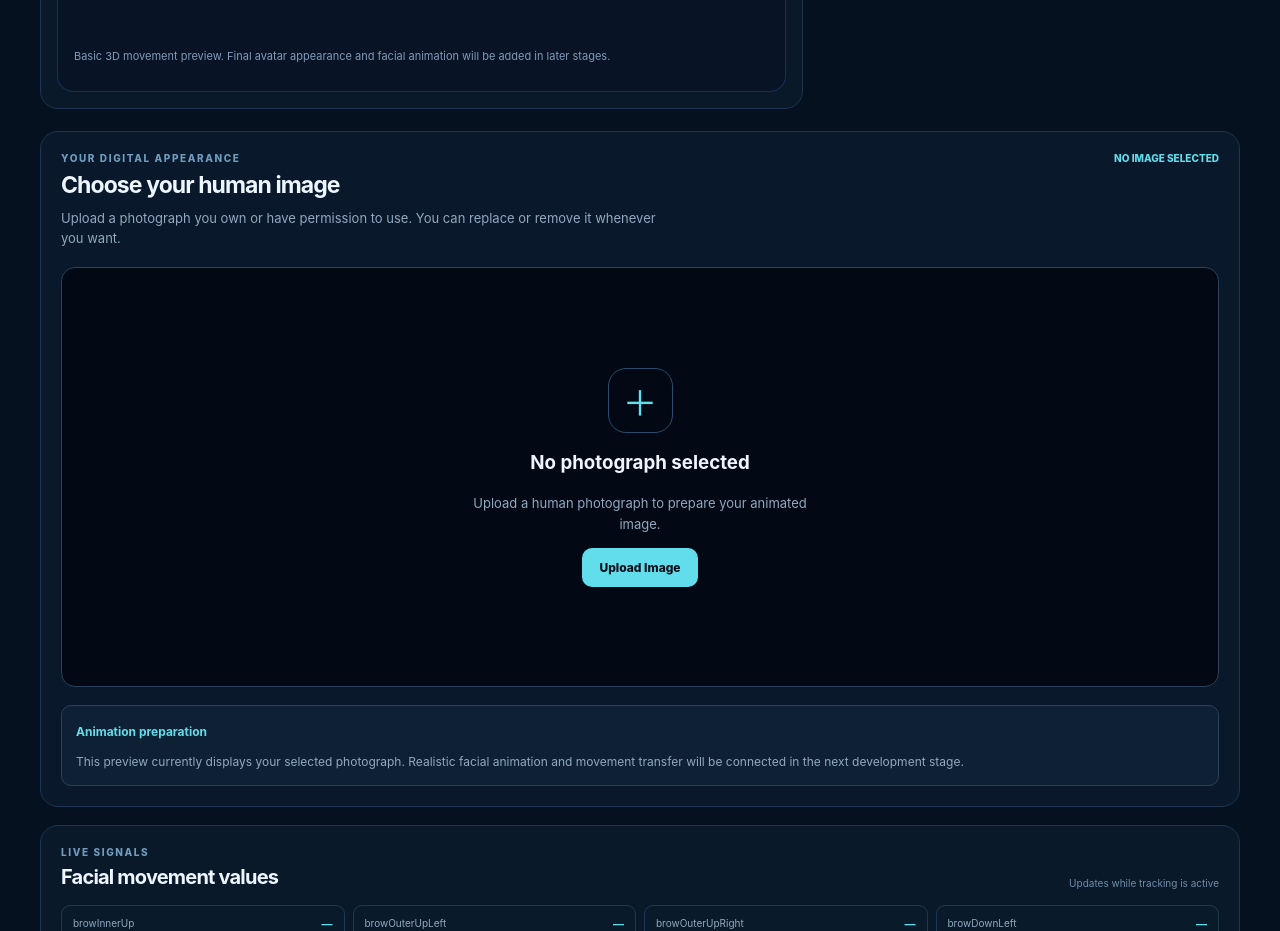
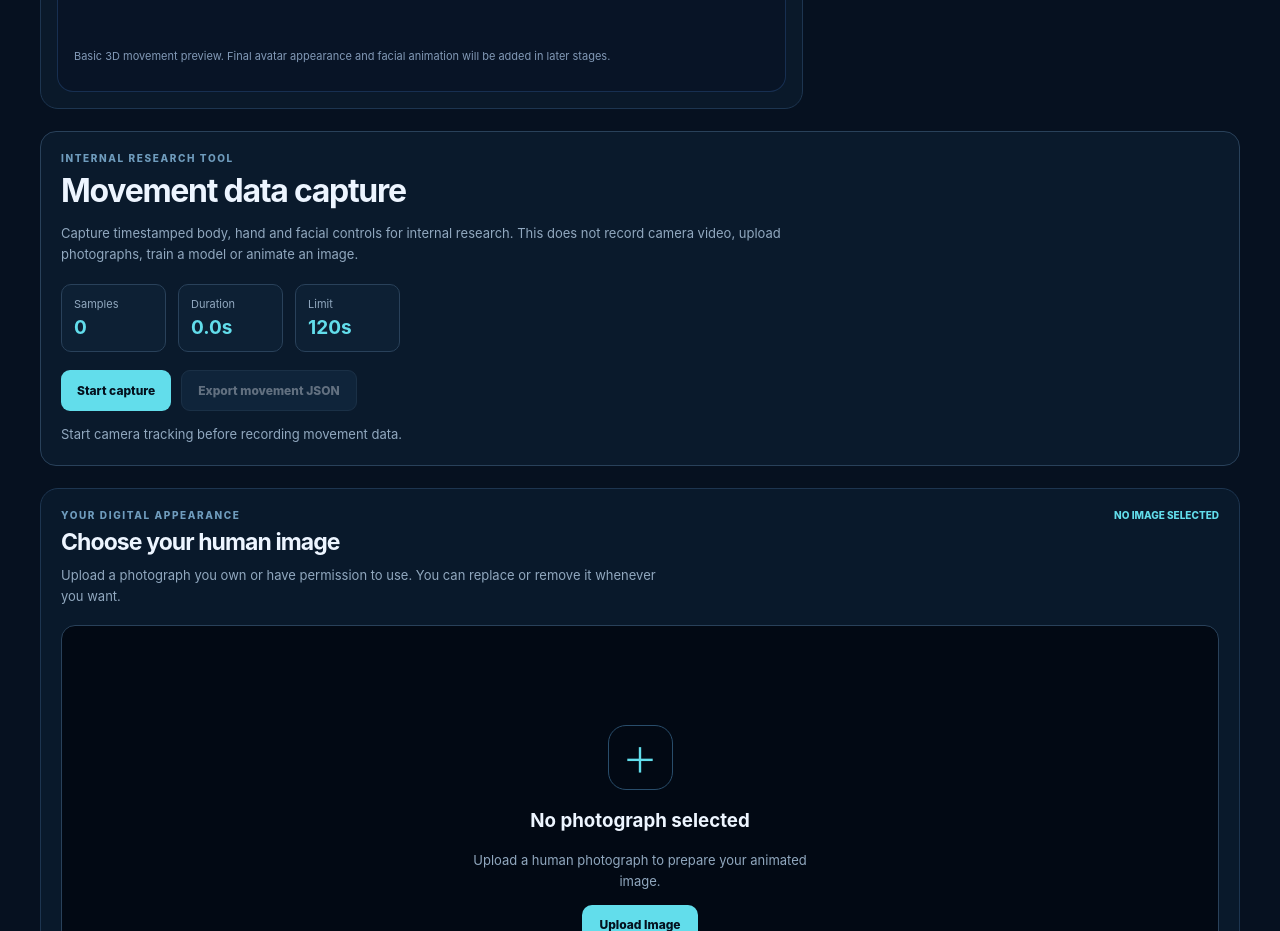
Before and after one commit to speedy-live/speedy-live, a React (Vite) app: page / in a window 1280 px wide. Shown: the part 1220-2151 px from the top of the page. Built offline with nearby package versions, Linux system fonts and the light colour scheme.

Commit message:
Add movement capture research panel to workspace

```diff
--- a/src/App.tsx
+++ b/src/App.tsx
@@ -950,6 +950,8 @@ export default function App() {
         </div>
       </section>
 
+      <MotionCapture />
+
       <PhotoStudio />
 
       <section className="data-section">
```
